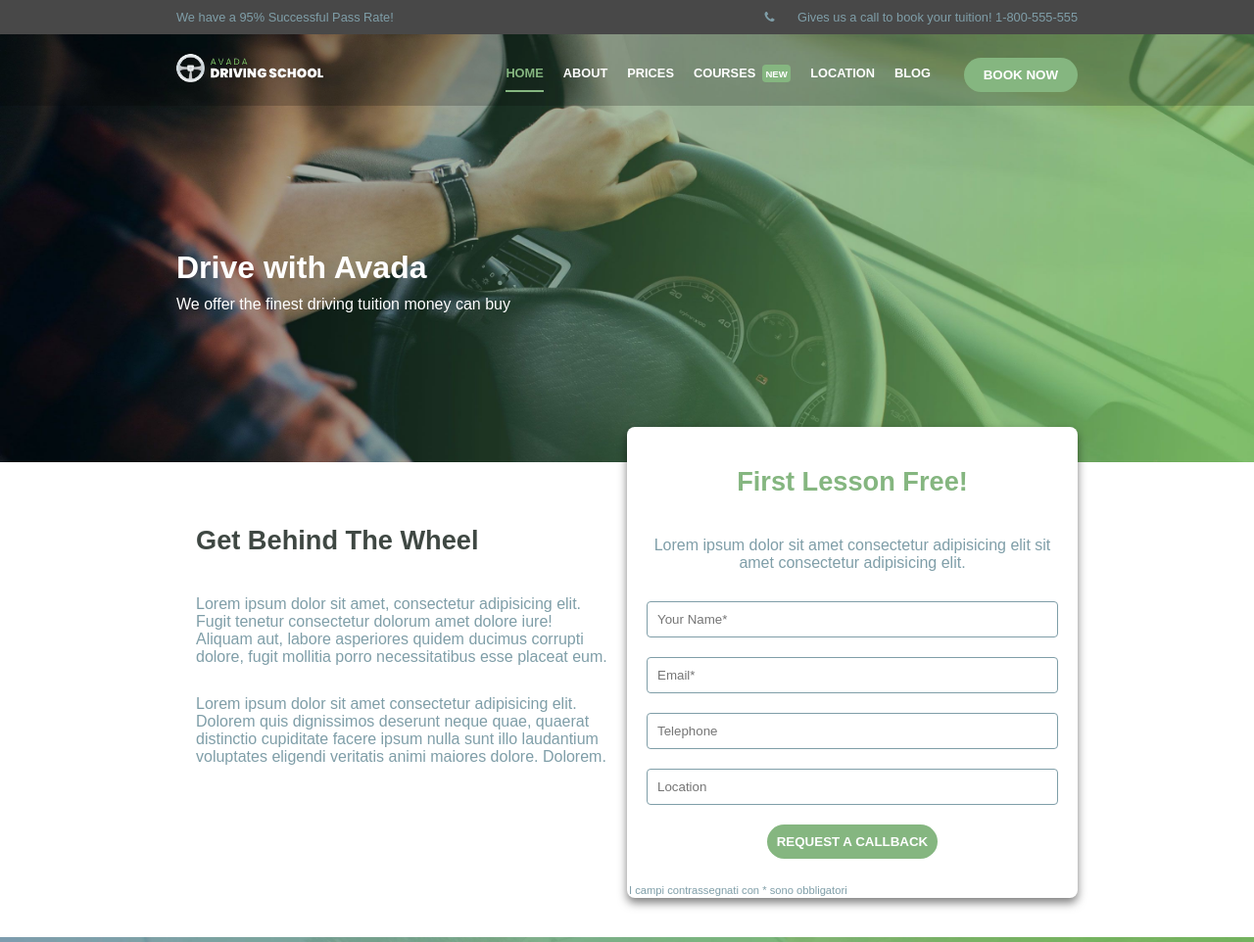
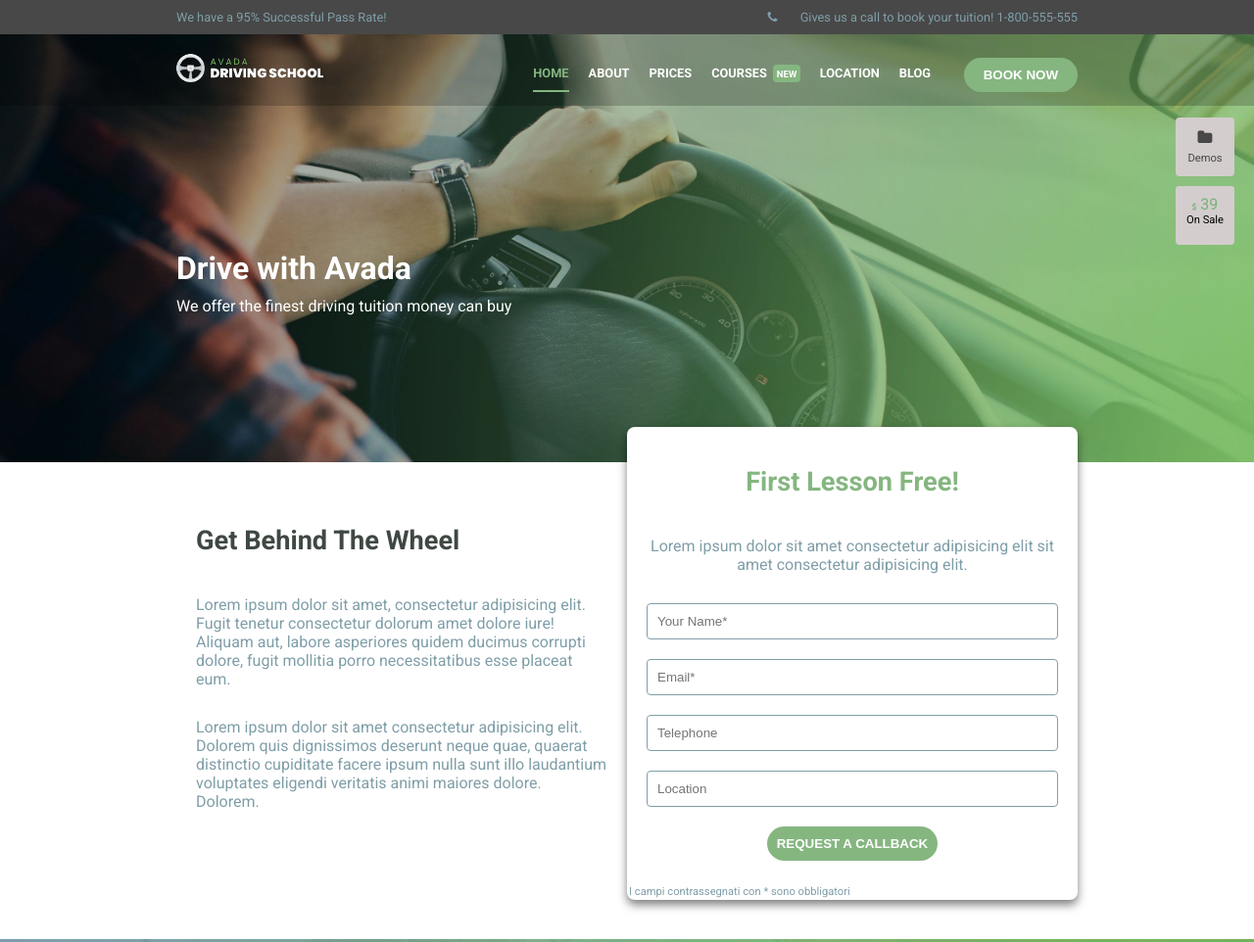
Before and after one commit to alessiotoni/proj-html-vuejs, a website: page index.html in a window 1280 px wide. Shown: the top 962 px of the page at 98% size. Drawn offline with nearby package versions, Linux system fonts and the light colour scheme; a web font is replaced by a local one.

Commit message:
completa i button fixed

```diff
--- a/index.html
+++ b/index.html
@@ -11,7 +11,7 @@
     <link rel="stylesheet" href="https://cdnjs.cloudflare.com/ajax/libs/font-awesome/4.7.0/css/font-awesome.min.css">
     <!-- google font -->
     <link rel="preconnect" href="https://fonts.gstatic.com">
-    <link href="https://fonts.googleapis.com/css2?family=KoHo:ital,wght@0,200;0,300;0,400;0,500;0,600;0,700;1,200;1,300;1,400;1,500;1,600;1,700&display=swap" rel="stylesheet">
+    <link href="https://fonts.googleapis.com/css2?family=Roboto:ital,wght@0,100;0,300;0,400;0,500;0,700;0,900;1,100;1,300;1,400;1,500;1,700;1,900&display=swap" rel="stylesheet">
 
     <!-- css -->
     <link rel="stylesheet" href="dist/app.css">
@@ -20,6 +20,27 @@
 </head>
 <body>
     <div id="app">
+
+        <div class="btn_fixed">
+
+            <div class="fixed_first">
+                <i class="fa fa-folder" aria-hidden="true"></i>
+                <p>Demos</p>
+            </div>
+
+            <div class="fixed_second">
+                <div class="content">
+                    <span class="color">
+                        <i class="fa fa-usd" aria-hidden="true"></i>
+                        39
+
+                    </span>
+                    <p>On Sale</p>
+                </div>
+
+            </div>
+
+        </div>
 
         <header>
 
--- a/script/app.js
+++ b/script/app.js
@@ -86,7 +86,7 @@ const myApp = new Vue({
         testimonials: [
             {
                 img: "./public/images/testimonial-sophia.png",
-                description: "Lorem ipsum dolor sit amet consectetur adipisicing elit sit amet consectetur adipisicing elit. Lorem ipsum dolor sit amet consectetur adipisicing elit sit amet consectetur adipisicing elit. Lorem ipsum dolor sit amet consectetur adipisicing elit sit amet consectetur adipisicing elit. Lorem ipsum dolor sit amet consectetur adipisicing elit sit amet consectetur adipisicing elit.",
+                description: "Lorem ipsum dolor sit amet consectetur adipisicing elit sit sit amet consectetur adipisicing elit. Lorem ipsum dolor sit amet consectetur adipisicing elit. Lorem ipsum dolor sit amet consectetur adipisicing elit sit sit amet consectetur adipisicing elit. Lorem ipsum dolor sit amet consectetur adipisicing elit",
                 name: "sophia jones",
             },
             {
--- a/src/app.scss
+++ b/src/app.scss
@@ -4,3 +4,4 @@
 @import 'partials/header.scss';
 @import 'partials/main.scss';
 @import 'partials/footer.scss';
+@import 'partials/btnfixed'
--- /dev/null
+++ b/src/partials/_btnfixed.scss
@@ -0,0 +1,53 @@
+.btn_fixed {
+    position: fixed;
+    right: $spacing;
+    top: 120px;
+    z-index: 10;
+
+    div {
+        cursor: pointer;
+        height: 60px;
+        width: 60px;
+        border-radius: 4px;
+        background-color: rgb(211, 205, 205);
+        margin-bottom: $spacing/2;
+        p {
+            font-size: $font_size*0.7;
+        }
+        &.fixed_first {
+            color: $color_cube_secondary;
+            i {
+                margin-bottom: $spacing/3;
+            }
+            display: flex;
+            flex-direction: column;
+            align-items: center;
+            justify-content: center;
+        }
+        &.fixed_second {
+            display: flex;
+            flex-direction: column;
+            align-items: center;
+            justify-content: center;
+            .content {
+                display: flex;
+                flex-direction: column;
+                align-items: center;
+                justify-content: center;
+                width: 100%;
+                height: 100%;
+                .color {
+                    color: $color_cube_tertiary;
+                }
+                i {
+                    font-size: $font_size*0.5;
+                }
+                // display: flex;
+                // justify-content: center;
+                // align-items: center;
+            }
+        }
+    }
+
+
+}
--- a/src/partials/_commons.scss
+++ b/src/partials/_commons.scss
@@ -4,7 +4,7 @@
     box-sizing: border-box;
 }
 html {
-    font-family: 'KoHo', sans-serif;
+    font-family: 'Roboto', sans-serif;
 }
 .container {
     max-width: 920px;
--- a/src/partials/_main.scss
+++ b/src/partials/_main.scss
@@ -127,7 +127,7 @@ section.cta {
 
     }
     .background {
-        background-image: url("../../public/images/promise-background.jpg");
+        background-image: url("/public/images/promise-background.jpg");
         background-size: cover;
         background-repeat: no-repeat;
         background-position: bottom left;
```
Also changed, not shown: dist/app.css, images/footer-background-color.jpg (deleted), images/promise-background.jpg (deleted).
